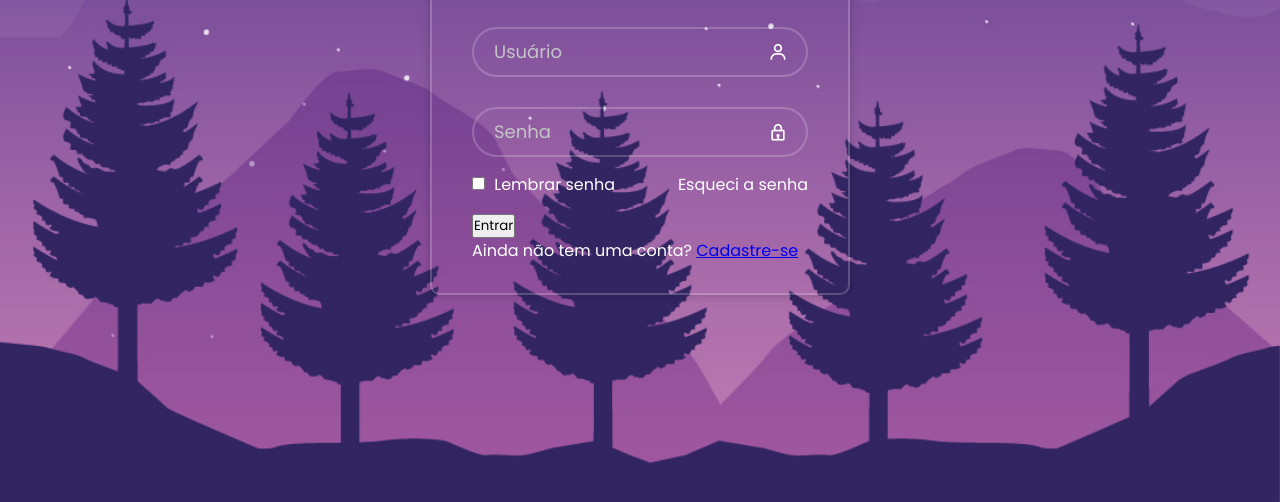
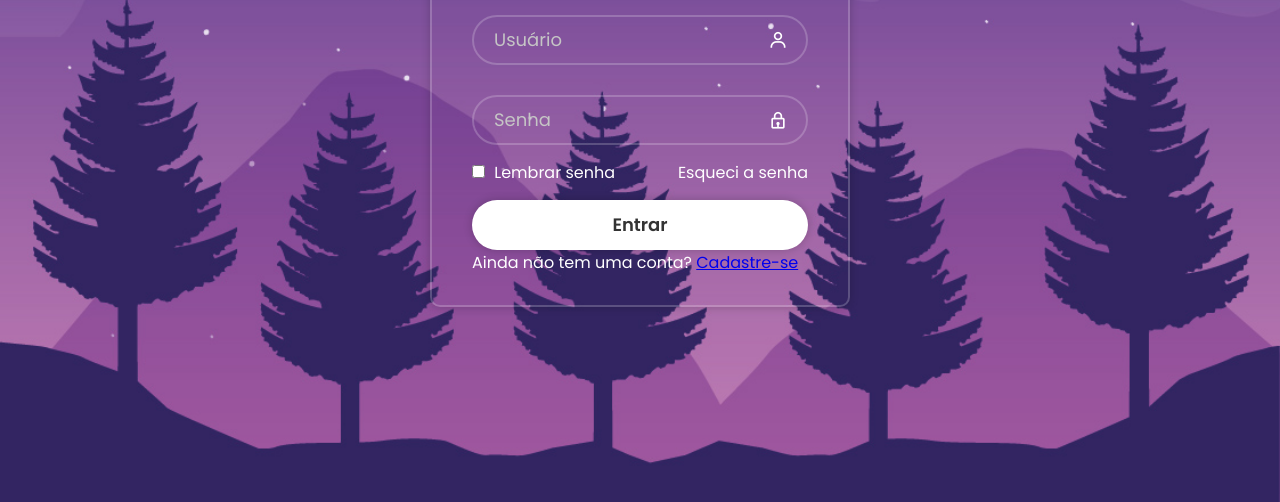
Before and after one commit to jhonCavalli/DevClub-Tela-de-Login, a plain HTML site: page index.html in a window 1280 px wide. Shown: the part 298-800 px from the top of the page. Drawn offline with nearby package versions, Linux system fonts and the light colour scheme; a web font is replaced by a local one.

Commit message:
adiciona estilos para o botão de login no arquivo style.css

```diff
--- a/style.css
+++ b/style.css
@@ -81,3 +81,23 @@ body {
 .remember-forgot a:hover {
     text-decoration: underline;
 }
+
+.login {
+    width: 100%;
+    height: 50px;
+    background-color: #fff;
+    color: #333;
+    border: none;
+    border-radius: 40px;
+    font-size: 18px;
+    cursor: pointer;
+    font-weight: 600;
+    box-shadow: 0 0px 10px rgba(0, 0, 0, 0.2);
+}
+
+.login:hover {
+    background-color:transparent;
+    border: 2px solid rgb(255, 255, 255, 0.2);
+    color: #fff;
+    transition: 0.5s;
+}
```
